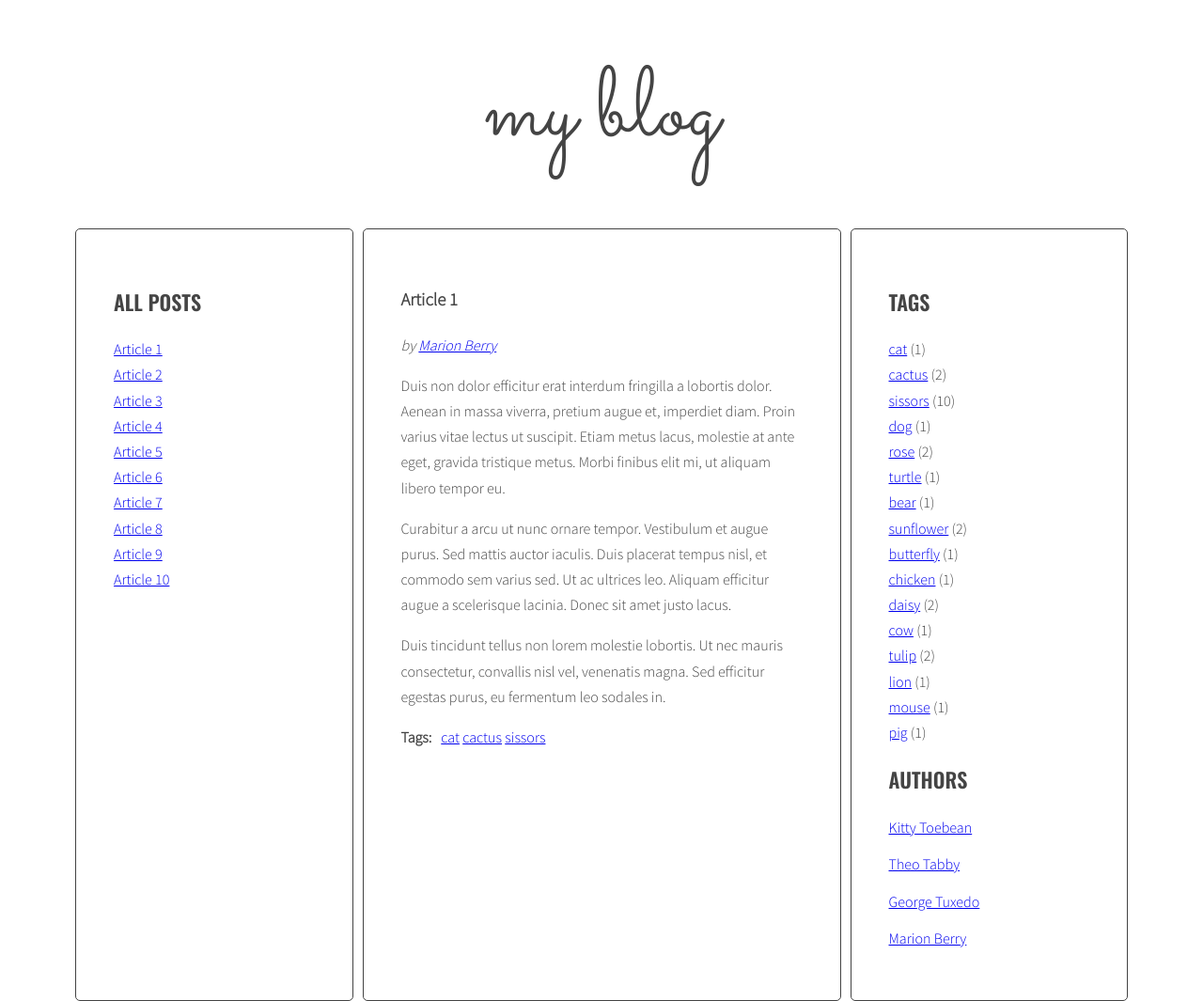
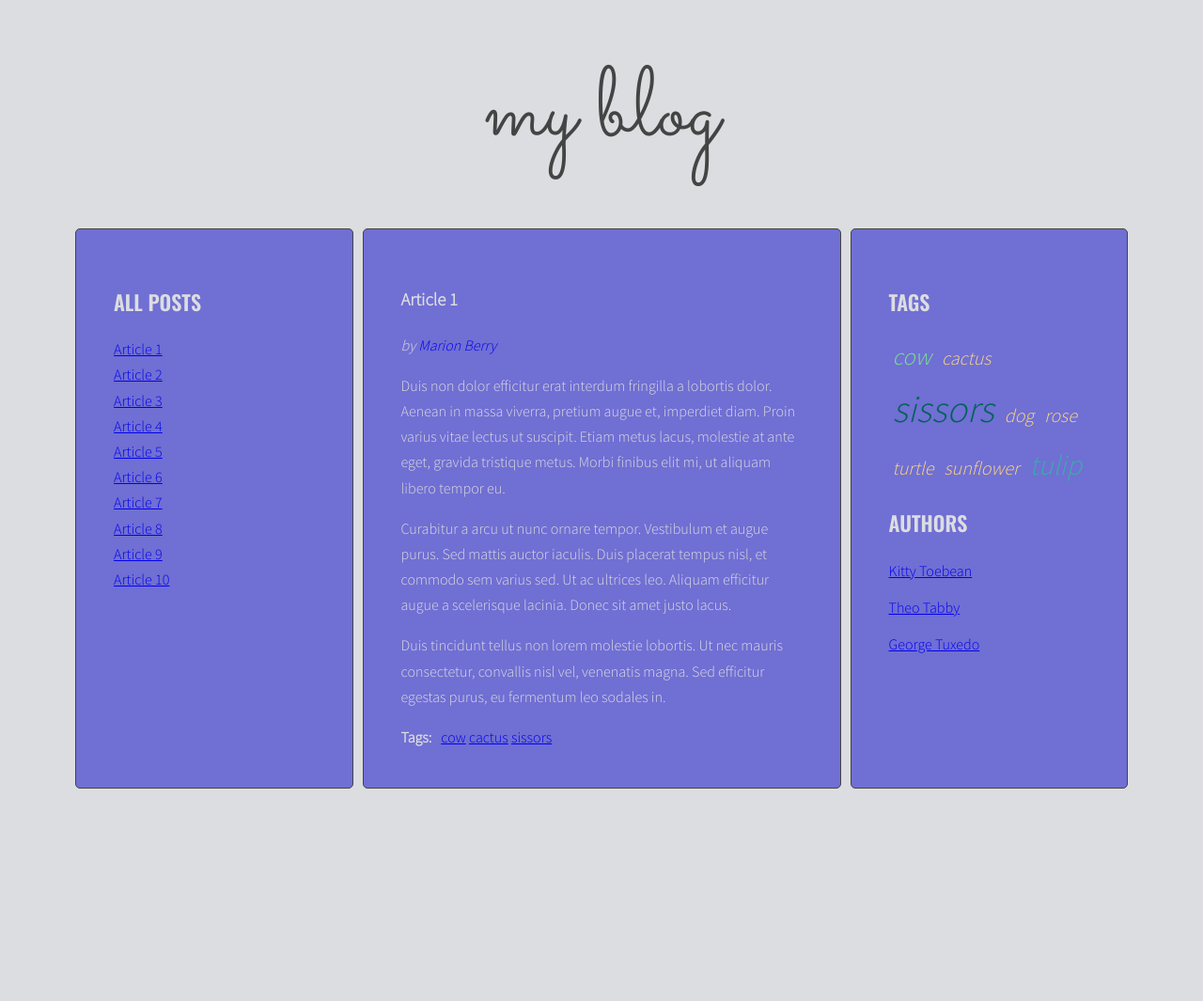
Before and after one commit to AdrianSadowski/javascript-blog, a website: page index.html in a window 1280 px wide. Shown: the whole page at 94% size. After the commit the page ends 847 px from the top, so only its background shows below. Drawn offline with nearby package versions, Linux system fonts and the light colour scheme.

Commit message:
try add authors

```diff
--- a/index.html
+++ b/index.html
@@ -16,7 +16,7 @@
               </ul>
             </aside>
             <section class="posts">
-              <article class="post active" id="article-1" data-tags="cat cactus sissors" data-author="Marion Berry">
+              <article class="post active" id="article-1" data-tags="cow cactus sissors" data-author="Marion Berry">
                 <h3 class="post-title">Article 1</h3>
                 <p class="post-author">by</p>
                 <div class="post-content">
@@ -63,7 +63,7 @@
                   </ul>
                 </div>
               </article>
-              <article class="post" id="article-4" data-tags="bear sunflower sissors" data-author="Kitty Toebean">
+              <article class="post" id="article-4" data-tags="rose sunflower tulip sissors" data-author="Kitty Toebean">
                 <h3 class="post-title">Article 4</h3>
                 <p class="post-author">by</p>
                 <div class="post-content">
@@ -79,7 +79,7 @@
                   </ul>
                 </div>
               </article>
-              <article class="post" id="article-5" data-tags="butterfly cactus sissors" data-author="Marion Berry">
+              <article class="post" id="article-5" data-tags="cactus tulip sissors" data-author="Marion Berry">
                 <h3 class="post-title">Article 5</h3>
                 <p class="post-author">by</p>
                 <div class="post-content">
@@ -95,7 +95,7 @@
                   </ul>
                 </div>
               </article>
-              <article class="post" id="article-6" data-tags="chicken daisy sissors" data-author="George Tuxedo">
+              <article class="post" id="article-6" data-tags="tulip sissors" data-author="George Tuxedo">
                 <h3 class="post-title">Article 6</h3>
                 <p class="post-author">by</p>
                 <div class="post-content">
@@ -127,7 +127,7 @@
                   </ul>
                 </div>
               </article>
-              <article class="post" id="article-8" data-tags="lion sunflower sissors" data-author="Theo Tabby">
+              <article class="post" id="article-8" data-tags="cow tulip sissors" data-author="Theo Tabby">
                 <h3 class="post-title">Article 8</h3>
                 <p class="post-author">by</p>
                 <div class="post-content">
@@ -143,7 +143,7 @@
                   </ul>
                 </div>
               </article>
-              <article class="post" id="article-9" data-tags="mouse daisy sissors" data-author="Marion Berry">
+              <article class="post" id="article-9" data-tags="cow tulip sissors" data-author="Marion Berry">
                 <h3 class="post-title">Article 9</h3>
                 <p class="post-author">by</p>
                 <div class="post-content">
@@ -159,7 +159,7 @@
                   </ul>
                 </div>
               </article>
-              <article class="post" id="article-10" data-tags="pig tulip sissors" data-author="George Tuxedo">
+              <article class="post" id="article-10" data-tags="cow tulip sissors" data-author="George Tuxedo">
                 <h3 class="post-title">Article 10</h3>
                 <p class="post-author">by</p>
                 <div class="post-content">
@@ -199,7 +199,6 @@
                 </li>
                 <li>
                   <a href="#">
-                    <span class="author-name">Marion Berry</span>
                   </a>
                 </li>
               </ul>
--- a/js/script.js
+++ b/js/script.js
@@ -9,7 +9,13 @@
     optTitleListSelector = '.titles',
     optArticleTagsSelector = '.post-tags .list',
     optArticleAuthorSelector = '.post-author',
-    optTagsListSelector = '.tag.list';
+    optTagsListSelector = '.tag .list',
+    optCloudClassCount = '5',
+    optCloudClassPrefix = 'tag-size-',
+    optAuthorsListSelector = '.author .list',
+    optCloudClassCountAuthor = '5',
+    optCloudClassPrefixAuthor = 'author-size-';
+
 
   const titleClickHandler = function (event) {
     event.preventDefault();
@@ -88,13 +94,38 @@
   /*function clearMessages() {
     document.getElementById('messages').innerHTML = '';
   }*/
-  //function calculateTagsParams() {
+  function calculateTagsParams(tags) {
+    const params = {
+      max: 0,
+      min: 999999,
+    };
+    for(let tag in tags) {
+      //console.log(tag + 'is used in ' + tags[tag] + ' times');
 
-  //}
+      if(tags[tag] > params.max) {
+        params.max = tags[tag];
+      }
+      if(tags[tag] < params.min) {
+        params.min = tags[tag];
+      }
+
+    }
+    return params;
+  }
+
+  calculateTagsParams();
+
+  function calculateTagClass(count, params){
+    const normalizedCount = count - params.min;
+    const normalizedMax = params.max - params.min;
+    const precentage = normalizedCount / normalizedMax;
+    const classNumber = Math.floor( precentage * ( optCloudClassCount -1) + 1);
+    return optCloudClassPrefix + classNumber;
+
+
+  }
 
   function generateTags() {
-    //const tagParams = calculateTagsParams(allTags);
-    //console.log('tagParams:', tagParams);
     /* [NEW] create a new variable allTags with an empty object */
     let allTags = {};
     //console.log('allTags:', allTags);
@@ -154,17 +185,26 @@
 
     /* [NEW]  create variable for all links HTML code */
     let allTagsHTML = '';
+    const tagParams = calculateTagsParams(allTags);
+    //console.log('tagParams:', tagParams);
 
     /* [NEW] START LOOP: for each tag in allTags: */
     for (let tag in allTags){
+      //const tagLinkHTML = calculateTagClass(allTags[tag], tagParams);
+      //console.log('tagLinkHTML:', tagLinkHTML);
+      /* [NEW] generate code of a link andd add it to allTagsHTML */
+      const tagLinkHTML = '<li><a class="'+ calculateTagClass(allTags[tag], tagParams) +'" href="#tag-' + tag + '">' + tag + '</a>'  + ' </li> ';
 
-      /* [NEW] generate code of a link andd add it to allTagsHTML */
-      allTagsHTML += '<li><a href="#tag-' + tag + '">' + tag + '</a>'  + ' (' + allTags[tag] +')</li> ';
+      allTagsHTML += tagLinkHTML;
+      //console.log('allTagsHTML:', allTagsHTML);
+      //console.log('calculateTagClass', calculateTagClass);
     }
     /* [NEW] END LOOP: for each tag in allTags: */
 
     /* [NEW] add HTML for alTagsHTML to tagList */
     tagList.innerHTML = allTagsHTML;
+
+
   }
   generateTags();
 
@@ -222,7 +262,38 @@
   }
   addClickListenersToTags();
 
+  /*[NEW]*/
+  function calculateAuthorClass(authors) {
+    const paramsAuthor = {
+      max: 0,
+      min: 999999,
+    };
+    for(let author in authors) {
+      console.log(author + 'is used in ' + authors[author] + ' times');
+      if(authors[author] > paramsAuthor.max){
+        paramsAuthor.max = [authors.author];
+      }
+      if(authors[author] < paramsAuthor.min){
+        paramsAuthor.min = authors[author];
+      }
+    }
+    return paramsAuthor;
+  }
+  calculateAuthorClass();
+
+  function calculateAuthorParams(countAuthor, paramsAuthor){
+    const normalizedCount = countAuthor - paramsAuthor.min;
+    const normalizedMax = paramsAuthor.max - paramsAuthor.min;
+    const precentage = normalizedCount / normalizedMax;
+    const classNumber = Math.floor( precentage * ( optCloudClassCountAuthor -1) + 1);
+    return optCloudClassPrefixAuthor + classNumber;
+  }
+
+  /* [END NEW] */
   function generateAuthors() {
+    /* [NEW] creata a new variable allAuthors with an empty object*/
+    let allAuthors = {};
+
     /* find all articles*/
     const articles = document.querySelectorAll(optArticleSelector);
     //console.log('authors', articles);
@@ -237,11 +308,25 @@
       const articleAuthors = article.getAttribute('data-author');
       let linkHTMLauthor = 'by <a href="#author-' + articleAuthors + '">' + articleAuthors + '</a> ';
       html = html + linkHTMLauthor;
+
       //console.log('html', html);
-
+      if(!allAuthors[article]){
+        allAuthors[article] = 1;
+      } else {
+        allAuthors[article]++;
+      }
       authorWrapper.innerHTML = html;
       //console.log(authorWrapper);
     }
+    /* [NEW] find list of authors in right column*/
+    const authorList = document.querySelectorAll('.authors');
+    let allAuthorsHTML = '';
+    const authorParams = calculateAuthorParams(allAuthors);
+    for (let author in allAuthors){
+      const authorLinkHTML = '<li><a class="'+ calculateAuthorClass(allAuthors[author], authorParams) +'" href="#author-' + author + '">' + author + '</a>'  + ' </li> ';
+      allAuthorsHTML += authorLinkHTML;
+    }
+    authorList.innerHTML = allAuthorsHTML;
   }
   generateAuthors();
 
--- a/sass/style.scss
+++ b/sass/style.scss
@@ -16,7 +16,7 @@ $font-text: 'Source Sans Pro', sans-serif;
 }
 
 body {
-  background: $color-light;
+  background: #dcdde1;
   font-family: $font-text;
   color: $color-dark;
   font-weight: 300;
@@ -57,11 +57,12 @@ body {
 }
 
 .sidebar, .posts {
-  background: $color-light;
+  background: #706fd3;
   margin-right: 10px;
   padding: 40px;
   border: 1px solid $color-dark;
   border-radius: 5px;
+  color: #dcdde1;
 }
 
 /* Logo */
@@ -111,6 +112,9 @@ body {
 
 .post-author {
   font-style: italic;
+  a{
+    text-decoration: none;
+  }
 }
 
 .post-tags {
@@ -119,3 +123,32 @@ body {
     margin: 0 10px 0 0;
   }
 }
+
+.tags li {
+  display: inline-block;
+  margin: 0 4px;
+  a {
+    text-decoration: none;
+    font-style: italic;
+  }
+}
+.tag-size-1 {
+  font-size: 20px;
+  color: #ffda79;
+}
+.tag-size-2 {
+  font-size: 25px;
+  color: #78e08f;
+}
+.tag-size-3 {
+  font-size: 30px;
+  color: #38ada9;
+}
+.tag-size-4 {
+  font-size: 35px;
+  color: #079992;
+}
+.tag-size-5 {
+  font-size:40px;
+  color: #03615c;
+}
```
Also changed, not shown: css/style.css, 1 other file.
